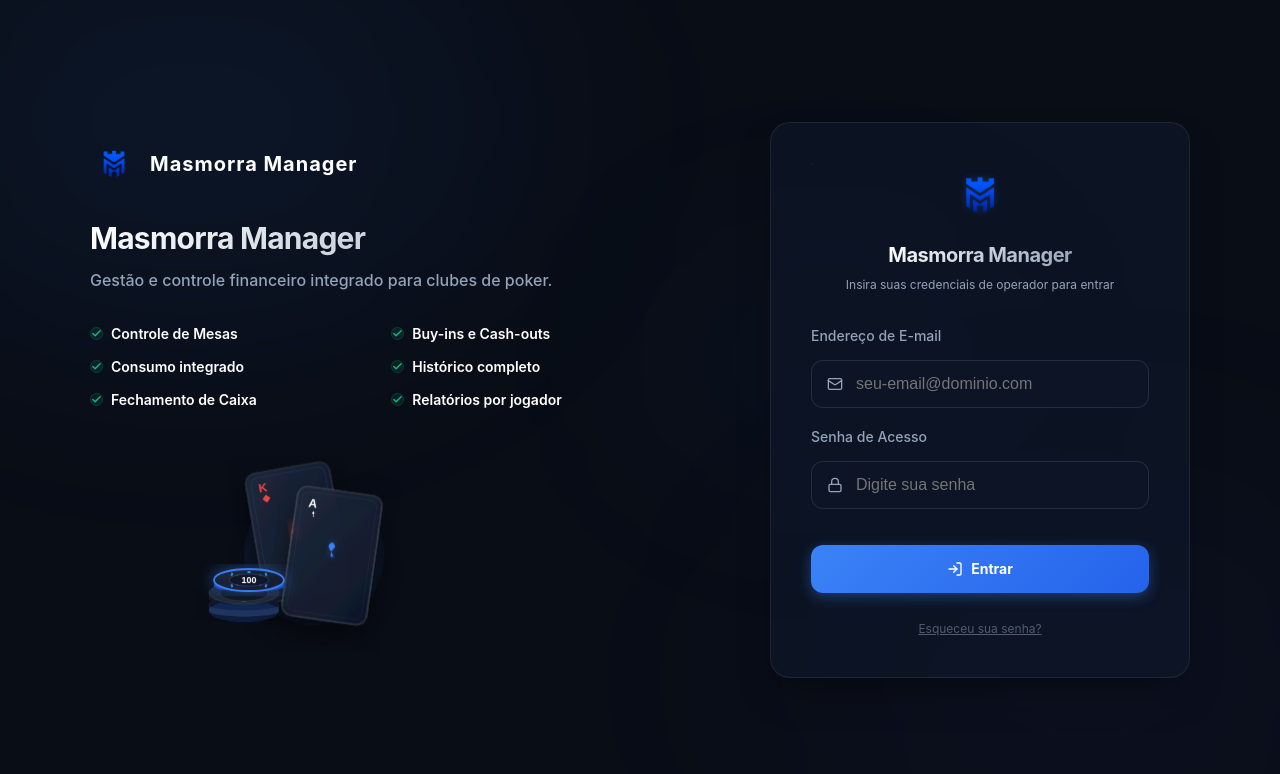
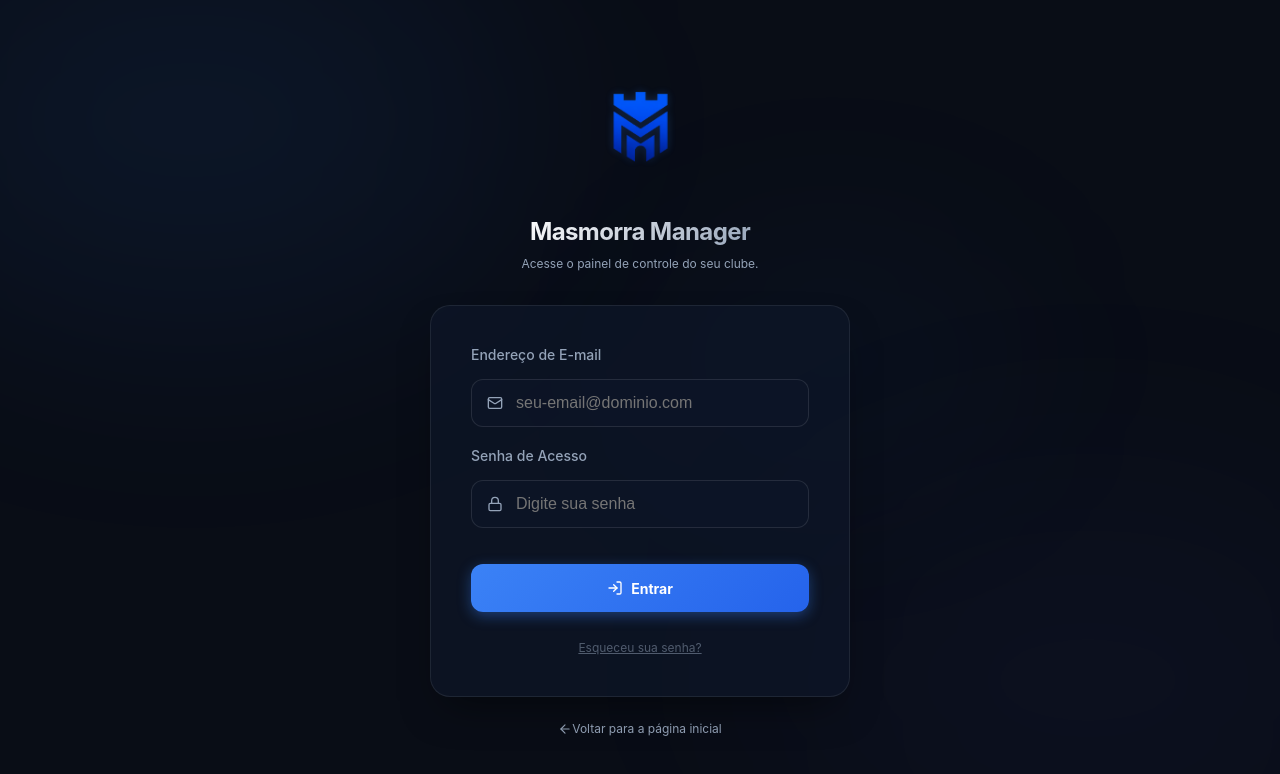
Before and after one commit to masmorrapoker/Masmorra-Poker, a React (Vite) app: page /login in a window 1280 px wide. Shown: the top 774 px of the page. Built offline with nearby package versions, Linux system fonts and the light colour scheme.

Commit message:
melhorando pagina login

```diff
--- a/src/pages/Home.tsx
+++ b/src/pages/Home.tsx
@@ -105,7 +105,7 @@ export default function Home() {
       {/* Navbar */}
       <header className={`lp-navbar ${scrolled ? 'lp-navbar-scrolled' : ''}`}>
         <div className="flex items-center gap-2 font-bold text-white text-lg">
-          <img src="/logo.png?v=2" alt="Logo" className="object-contain" style={{ width: '36px', height: '36px' }} />
+          <img src="/logo.png?v=2" alt="Logo" className="object-contain" style={{ width: '70px', height: '70px' }} />
           <span>Masmorra Manager</span>
         </div>
 
--- a/src/pages/Login.tsx
+++ b/src/pages/Login.tsx
@@ -1,5 +1,6 @@
 import React, { useState } from 'react';
-import { Mail, Lock, LogIn, AlertCircle, Check } from 'lucide-react';
+import { Link } from 'react-router-dom';
+import { Mail, Lock, LogIn, AlertCircle, ArrowLeft } from 'lucide-react';
 import { authService } from '../services/authService';
 
 export default function Login() {
@@ -33,127 +34,30 @@ export default function Login() {
       <div className="glow-orb" style={{ bottom: '-10%', right: '-10%', width: '50%', height: '50%', backgroundColor: 'rgba(99, 102, 241, 0.04)' }} />
       <div className="glow-orb" style={{ top: '30%', right: '20%', width: '30%', height: '30%', backgroundColor: 'rgba(59, 130, 246, 0.04)', filter: 'blur(100px)' }} />
 
-      <div className="login-grid">
+      <div className="w-full flex flex-col items-center justify-center animate-fade-in relative z-10" style={{ maxWidth: '420px' }}>
 
-        {/* Left Column: Branding, Benefits & Poker Graphics */}
-        <div className="flex flex-col animate-fade-in text-left" style={{ gap: '2rem' }}>
-          {/* Logo Brand */}
-          <div className="flex items-center gap-3">
-            <img src="/logo.png?v=2" alt="Logo" className="object-contain" style={{ width: '48px', height: '48px' }} />
-            <span className="text-xl font-bold text-white tracking-tight uppercase" style={{ letterSpacing: '0.05em' }}>Masmorra Manager</span>
-          </div>
+        {/* Centered Logo Link pointing back to Home */}
+        <Link to="/" className="inline-block mb-6 hover:opacity-85 transition-opacity">
+          <img
+            src="/logo.png?v=2"
+            alt="Masmorra Manager Logo"
+            className="object-contain animate-pulse-slow"
+            style={{ width: '125px', height: '125px' }}
+          />
+        </Link>
 
-          {/* Title Area */}
-          <div className="flex flex-col" style={{ gap: '0.75rem' }}>
-            <h1 className="text-3xl sm:text-4xl font-bold text-white leading-tight" style={{ margin: 0, background: 'linear-gradient(135deg, #fff, #94a3b8)', WebkitBackgroundClip: 'text', WebkitTextFillColor: 'transparent' }}>
-              Masmorra Manager
-            </h1>
-            <p className="text-base sm:text-lg text-muted font-medium leading-relaxed" style={{ margin: 0 }}>
-              Gestão e controle financeiro integrado para clubes de poker.
+        {/* Header above card */}
+        <div className="mb-8 text-center">
+          <h1 className="text-2xl font-bold text-white tracking-tight" style={{ margin: 0 }}>Masmorra Manager</h1>
+          <p className="text-xs text-muted mt-2 mb-0">
+            Acesse o painel de controle do seu clube.
           </p>
         </div>
 
-          {/* Benefits Grid */}
-          <div className="pt-2">
-            <ul className="benefits-grid">
-              {[
-                'Controle de Mesas',
-                'Buy-ins e Cash-outs',
-                'Consumo integrado',
-                'Histórico completo',
-                'Fechamento de Caixa',
-                'Relatórios por jogador'
-              ].map((benefit, idx) => (
-                <li key={idx} className="flex items-center gap-2 text-white text-opacity-80">
-                  <span className="flex-shrink-0 w-5 h-5 rounded-full text-success flex items-center justify-center" style={{ backgroundColor: 'rgba(16, 185, 129, 0.1)', border: '1px solid rgba(16, 185, 129, 0.2)' }}>
-                    <Check size={11} style={{ strokeWidth: 3 }} />
-                  </span>
-                  <span className="text-sm font-semibold tracking-wide">{benefit}</span>
-                </li>
-              ))}
-            </ul>
-          </div>
-
-          {/* Premium Vector Illustration */}
-          <div className="relative max-w-md w-full animate-float-slow" style={{ paddingTop: '1rem' }}>
-            <svg width="100%" height="200" viewBox="0 0 400 200" fill="none" xmlns="http://www.w3.org/2000/svg" className="select-none">
-              <defs>
-                <linearGradient id="cardGrad1" x1="0%" y1="0%" x2="100%" y2="100%">
-                  <stop offset="0%" stopColor="#1e293b" stopOpacity="0.95" />
-                  <stop offset="100%" stopColor="#0f172a" stopOpacity="0.95" />
-                </linearGradient>
-                <linearGradient id="glowGrad" x1="0%" y1="0%" x2="100%" y2="100%">
-                  <stop offset="0%" stopColor="#3b82f6" />
-                  <stop offset="100%" stopColor="#1d4ed8" />
-                </linearGradient>
-                <filter id="cardShadow" x="-20%" y="-20%" width="140%" height="140%">
-                  <feDropShadow dx="0" dy="16" stdDeviation="16" floodColor="#000000" floodOpacity="0.5" />
-                </filter>
-                <filter id="neonGlow" x="-20%" y="-20%" width="140%" height="140%">
-                  <feGaussianBlur stdDeviation="8" result="blur" />
-                  <feComposite in="SourceGraphic" in2="blur" operator="over" />
-                </filter>
-              </defs>
-
-              {/* Ambient Glow */}
-              <circle cx="200" cy="100" r="70" fill="url(#glowGrad)" opacity="0.08" filter="url(#cardShadow)" />
-
-              {/* Left Card (King of Diamonds) */}
-              <g transform="translate(130, 20) rotate(-10)">
-                <rect x="0" y="0" width="85" height="130" rx="10" fill="url(#cardGrad1)" stroke="rgba(255, 255, 255, 0.08)" strokeWidth="1.2" filter="url(#cardShadow)" />
-                <rect x="5" y="5" width="75" height="120" rx="7" fill="none" stroke="rgba(59, 130, 246, 0.12)" strokeWidth="1" />
-                <text x="12" y="20" fill="#ef4444" fontSize="12" fontWeight="bold" fontFamily="sans-serif">K</text>
-                <path d="M14 27 L18 23 L22 27 L18 31 Z" fill="#ef4444" />
-                <path d="M37 65 L43 55 L49 65 L43 75 Z" fill="#ef4444" filter="url(#neonGlow)" />
-              </g>
-
-              {/* Right Card (Ace of Spades) */}
-              <g transform="translate(185, 30) rotate(8)">
-                <rect x="0" y="0" width="85" height="130" rx="10" fill="url(#cardGrad1)" stroke="rgba(255, 255, 255, 0.12)" strokeWidth="1.2" filter="url(#cardShadow)" />
-                <rect x="5" y="5" width="75" height="120" rx="7" fill="none" stroke="rgba(255, 255, 255, 0.04)" strokeWidth="1" />
-                <text x="12" y="20" fill="#ffffff" fontSize="12" fontWeight="bold" fontFamily="sans-serif">A</text>
-                <path d="M18 24 C18.5 24 19 25 19 25.5 C19 26 18.5 27 18 27 C17.5 27 17 26 17 25.5 C17 25 17.5 24 18 24 Z M18 27 L18 29 L16.5 29 L19.5 29 L18 27 Z" fill="#ffffff" />
-                <g transform="translate(28, 48) scale(1.3)">
-                  <path d="M10 3 C10.7 3 12.5 5 12.5 5.8 C12.5 6.6 10.7 10 10 10 C9.3 10 7.5 6.6 7.5 5.8 C7.5 5 9.3 3 10 3 Z M10 10 L10 14 L7.5 14 L12.5 14 L10 10 Z" fill="#3b82f6" filter="url(#neonGlow)" />
-                </g>
-              </g>
-
-              {/* Stack of Poker Chips */}
-              <g transform="translate(70, 70)">
-                {/* Chip 1 */}
-                <ellipse cx="60" cy="80" rx="35" ry="11" fill="#0f172a" stroke="rgba(255,255,255,0.03)" strokeWidth="1" filter="url(#cardShadow)" />
-                <path d="M25 80 C25 87 95 87 95 80 L95 86 C95 93 25 93 25 86 Z" fill="#1e293b" />
-                <ellipse cx="60" cy="86" rx="35" ry="11" fill="#2563eb" opacity="0.2" />
-
-                {/* Chip 2 */}
-                <path d="M25 68 C25 75 95 75 95 68 L95 74 C95 81 25 81 25 74 Z" fill="#111827" />
-                <ellipse cx="60" cy="68" rx="35" ry="11" fill="#1e293b" stroke="rgba(255,255,255,0.08)" strokeWidth="1" />
-                <path d="M60 59 L60 77 M42 62 L42 74 M78 62 L78 74" stroke="rgba(255,255,255,0.12)" strokeWidth="3" strokeDasharray="2 2" />
-                <ellipse cx="60" cy="68" rx="24" ry="8" fill="#111827" stroke="rgba(255,255,255,0.08)" strokeWidth="1" />
-
-                {/* Chip 3 (Top) */}
-                <path d="M30 55 C30 62 100 62 100 55 L100 61 C100 68 30 68 30 61 Z" fill="#1d4ed8" />
-                <ellipse cx="65" cy="55" rx="35" ry="11" fill="url(#cardGrad1)" stroke="#3b82f6" strokeWidth="1.8" filter="url(#neonGlow)" />
-                <path d="M65 46 L65 64 M47 49 L83 61 M83 49 L47 61" stroke="#3b82f6" strokeWidth="3" strokeDasharray="2 4" />
-                <ellipse cx="65" cy="55" rx="20" ry="6" fill="#0f172a" stroke="rgba(255,255,255,0.12)" strokeWidth="1" />
-                <text x="65" y="58" fill="#ffffff" fontSize="9" fontWeight="bold" textAnchor="middle" fontFamily="sans-serif">100</text>
-              </g>
-            </svg>
-          </div>
-        </div>
-        <div className="w-full flex flex-col items-center justify-center animate-fade-in">
-          <div className="login-card">
-
+        {/* Login Card */}
+        <div className="login-card" style={{ margin: 0 }}>
           {/* Ambient edge glow on card */}
-            <div className="absolute inset-0 rounded-2xl pointer-events-none" style={{ border: '1px solid rgba(59, 130, 246, 0.1)' }} />
-
-            <div className="flex flex-col items-center mb-8">
-              <img src="/logo.png?v=2" alt="Masmorra Manager Logo" className="object-contain mb-4 animate-pulse-slow" style={{ width: '64px', height: '64px' }} />
-              <h2 className="text-xl md:text-2xl font-bold text-white tracking-tight text-center" style={{ margin: 0 }}>Masmorra Manager</h2>
-              <p className="text-xs text-muted text-center mt-2" style={{ margin: 0 }}>
-                Insira suas credenciais de operador para entrar
-              </p>
-            </div>
+          <div className="absolute inset-0 rounded-2xl pointer-events-none" style={{ border: '1px solid rgba(59, 130, 246, 0.08)' }} />
 
           {/* Error Banner */}
           {errorMsg && (
@@ -230,8 +134,14 @@ export default function Login() {
               Esqueceu sua senha?
             </button>
           </div>
+        </div>
 
-          </div>
+        {/* Back link to Homepage */}
+        <div className="text-center mt-6">
+          <Link to="/" className="text-xs text-muted hover:text-white transition-colors flex items-center justify-center gap-1.5 no-underline">
+            <ArrowLeft size={14} />
+            <span>Voltar para a página inicial</span>
+          </Link>
         </div>
 
       </div>
```
Lines whose indentation alone changed are shown as unchanged.
